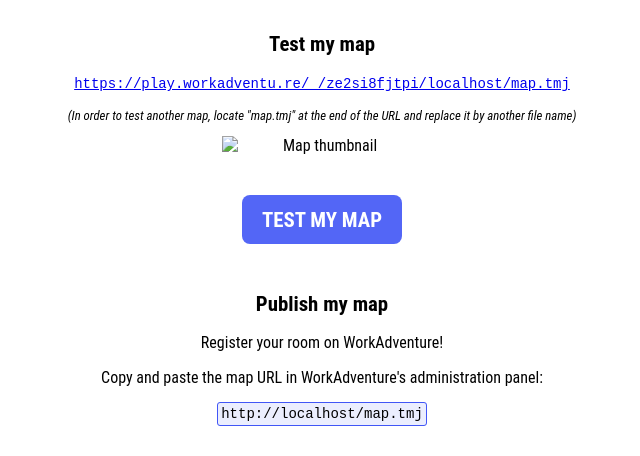
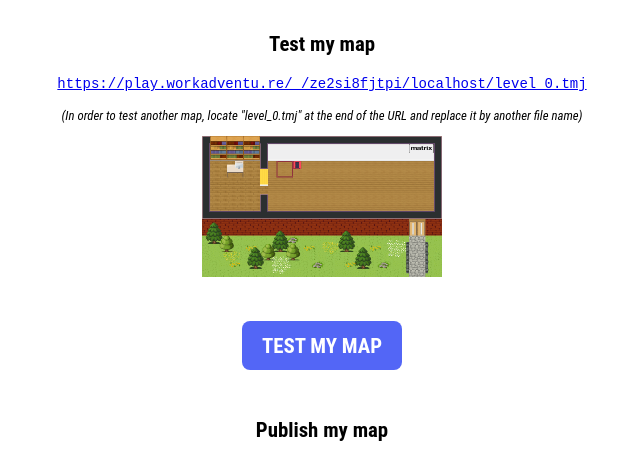
Before and after one commit to MTRNord/matrix-workadventure, a plain HTML site: page index.html in a window 1280 px wide. Shown: the part 111-567 px from the top of the page, without its empty margins (318-958 px from the left). Drawn offline with Linux system fonts and the light colour scheme.

Commit message:
Deploying to gh-pages from main @ 2ffadd23f979dcbdd1ad704ffe6cd64f75acd579 🚀

```diff
--- a/index.html
+++ b/index.html
@@ -17,12 +17,12 @@
                 path = path.substr(path, path.length - 'index.html'.length);
             }
             const instanceId = Math.random().toString(36).substring(2, 15);
-            const url = `https://play.workadventu.re/_/${instanceId}/${host}${path}map.tmj`;
+            const url = `https://play.workadventu.re/_/${instanceId}/${host}${path}level_0.tmj`;
             document.getElementById('testMapURL').href = url;
             document.getElementById('testMapBtnURL').href = url;
             document.getElementById('testMapURL').innerText = url;
 
-            const tmjURL = window.location.protocol + '//' + window.location.host + path + 'map.tmj';
+            const tmjURL = window.location.protocol + '//' + window.location.host + path + 'level_0.tmj';
             document.getElementById('tmjURL').innerText = tmjURL;
 
             const gettingStartedLink = 'https://workadventu.re/getting-started?name=Map&mapUrl=' + tmjURL;
@@ -31,22 +31,26 @@
         };
     </script>
     <style>
-        html, body {
+        html,
+        body {
             height: 100%;
         }
+
         body {
             display: flex;
             flex-direction: column;
         }
+
         .content {
             flex: 1 0 auto;
         }
+
         footer {
             flex-shrink: 0;
         }
 
         body {
-            font-family: Roboto Condensed,Arial;
+            font-family: Roboto Condensed, Arial;
             max-width: 800px;
             margin: 0 auto;
             text-align: center;
@@ -88,7 +92,7 @@
             height: 30px;
         }
 
-        .socials > a {
+        .socials>a {
             display: inline-block;
             margin: 20px 5px;
         }
@@ -125,6 +129,7 @@
             padding: 3px;
             background-color: rgba(65, 86, 246, 0.1);
         }
+
         .url {
             font-family: 'Courier New', Courier, monospace;
             font-size: 14px;
@@ -150,8 +155,10 @@
             <section>
                 <h2>Test my map</h2>
                 <p><a id="testMapURL" href="#" class="url"></a></p>
-                <p class="tips">(In order to test another map, locate "map.tmj" at the end of the URL and replace it by another file name)</p>
-                <img src="/map.png" alt="Map thumbnail" class="map">
+                <p class="tips">(In order to test another map, locate "level_0.tmj" at the end of the URL and replace it
+                    by
+                    another file name)</p>
+                <img src="./assets/map-09b12275.png" alt="Map thumbnail" class="map">
                 <p><a id="testMapBtnURL" href="#" class="button">Test my map</a></p>
             </section>
 
@@ -172,7 +179,8 @@
                         <a href="https://github.com/thecodingmachine/workadventure" target="_blank" title="github">
                             <img src="./images/github.png" alt="github">
                         </a>
-                        <a href="https://www.youtube.com/channel/UCXJ9igV-kb9gw1ftR33y5tA" target="_blank" title="youtube">
+                        <a href="https://www.youtube.com/channel/UCXJ9igV-kb9gw1ftR33y5tA" target="_blank"
+                            title="youtube">
                             <img src="./images/youtube.png" alt="youtube">
                         </a>
                         <a href="https://twitter.com/Workadventure_" target="_blank" title="twitter">
```
Also changed, not shown: assets/map-09b12275.png (added), level_0-chunk-1-d2b4386c.png (renamed from level_0-chunk-1-887d73b5.png), level_element-chunk-1-1d627f7e.png (deleted), level_element-chunk-1-825201a0.png (added), 2 other files. Lines whose indentation alone changed are shown as unchanged.
